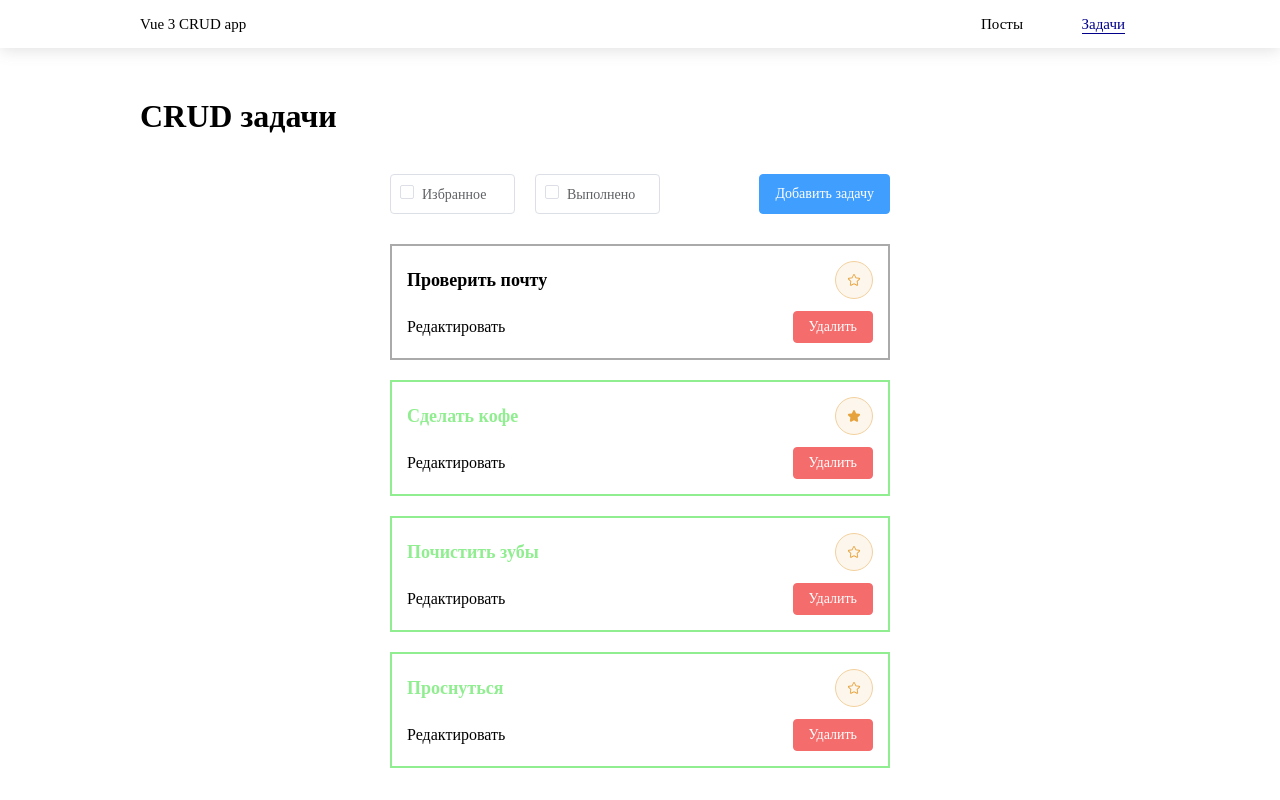
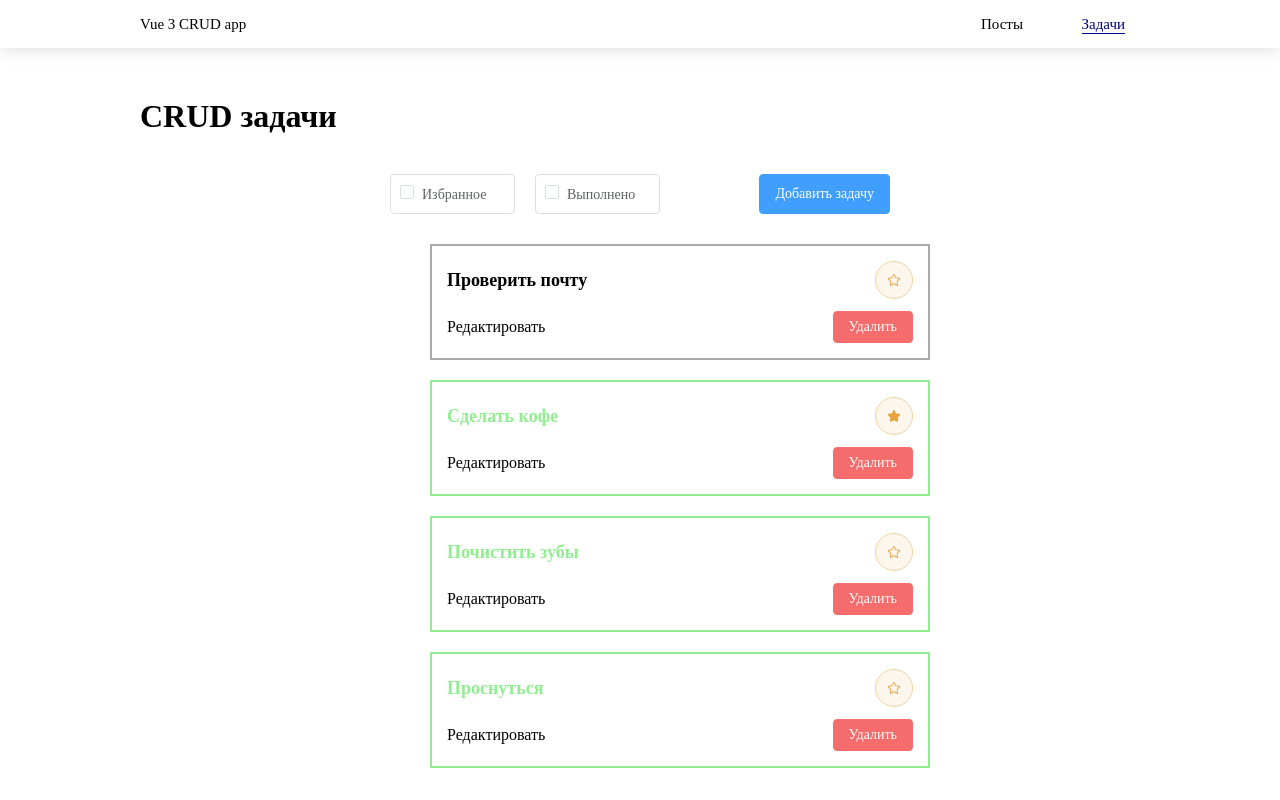
Before and after one commit to Dmitriy-Fenyov/vue-3-crud, a Vue app: page /todos in a window 1280 px wide. Shown: the top 800 px of the page. Built offline with nearby package versions, Linux system fonts and the light colour scheme; the HTML template or start-up script is replaced by a standard one.

Commit message:
update DeleteTodoPopup

```diff
--- a/src/components/DeleteTodoPopup.vue
+++ b/src/components/DeleteTodoPopup.vue
@@ -2,34 +2,42 @@
 import { ref } from 'vue'
 import {usetodosMockStore} from '@/stores/todosMockStore'
 
-defineProps(['title', 'id'])
+const title = ref('')
+const id = ref(0)
 const remove = usetodosMockStore()
 const isdialogVisible = ref(false)
+const openPopup = (todoTitle, todoId) => {
+  title.value= todoTitle
+  id.value= todoId
+  isdialogVisible.value = true
+}
+defineExpose({
+  openPopup,
+})
+
+const deleteTodo = () => {
+  isdialogVisible.value = false
+  remove.deleteTodo(id.value)
+}
 </script>
 
 <template>
-  <el-button
-    type="danger"
-    @click="isdialogVisible = true"
-  >
-    Удалить
-  </el-button>
   <el-dialog
     v-model="isdialogVisible"
     width="30%"
     draggable
   >
-    <span> Удалить задачу {{ id }} "{{ title }}"?</span>
+    <span> Удалить задачу "{{ title }}"?</span>
     <template #footer>
       <span class="dialog-footer">
         <el-button
           type="dander"
-          @click="() => { isdialogVisible = false; remove.deleteTodo(id)}"
+          @click.stop="deleteTodo"
           style="background-color: #f56c6c; color: aliceblue;"
         >
           Удалить
         </el-button>
-        <el-button @click="isdialogVisible = false">Отмена</el-button>
+        <el-button @click.stop="isdialogVisible = false">Отмена</el-button>
       </span>
     </template>
   </el-dialog>
--- a/src/stores/todosMockStore.js
+++ b/src/stores/todosMockStore.js
@@ -74,7 +74,6 @@ done(id) {
   todo.isDone=true
 },
 editTodo(updatedTodo) {
-  console.log(updatedTodo.id)
   const index = this.todos.findIndex(el => el.id === updatedTodo.id)
   this.todos[index] = updatedTodo
 },
--- a/src/views/TodosList.vue
+++ b/src/views/TodosList.vue
@@ -17,8 +17,8 @@
           Добавить задачу
         </AddTodoPopup>
       </div>
-      <div class="wrapper">
-        <div
+      <ul class="wrapper">
+        <li
           v-for="todo in filteredTodos"
           :key="todo.id"
           class="todosList"
@@ -46,18 +46,22 @@
             >
               Редактировать
             </RouterLink>
-            <DeleteTodoPopup
-              :title="todo.title"
-              :id="todo.id"
-            />
+            <el-button
+              type="danger"
+              @click.stop="() => { openDeleteTodoPopup(todo.title, todo.id) }"
+            >
+              Удалить
+            </el-button>
           </div>
-        </div>
-      </div>
+        </li>
+      </ul>
+      <DeleteTodoPopup ref="deleteTodoPopup" />
     </div>
   </div>
 </template>
 
 <script setup>
+import { ref } from 'vue'
 import { Star, StarFilled } from '@element-plus/icons-vue'
 import DeleteTodoPopup from '@/components/DeleteTodoPopup.vue'
 import AddTodoPopup from '@/components/AddTodoPopup.vue'
@@ -66,6 +70,10 @@ import { storeToRefs } from 'pinia'
 
 const mock = usetodosMockStore()
 const {filteredTodos, filterOptions } = storeToRefs(mock)
+const deleteTodoPopup = ref(null)
+const openDeleteTodoPopup = (todoTitle, id) => {
+  deleteTodoPopup.value.openPopup(todoTitle, id)
+}
 </script>
 
 <style lang="scss" scoped>
@@ -109,6 +117,7 @@ const {filteredTodos, filterOptions } = storeToRefs(mock)
   grid-template-columns: 1fr;
   grid-column-gap: 20px;
   grid-row-gap: 20px;
+  // list-style: none;
 }
 .todosList {
   display: flex;
```
